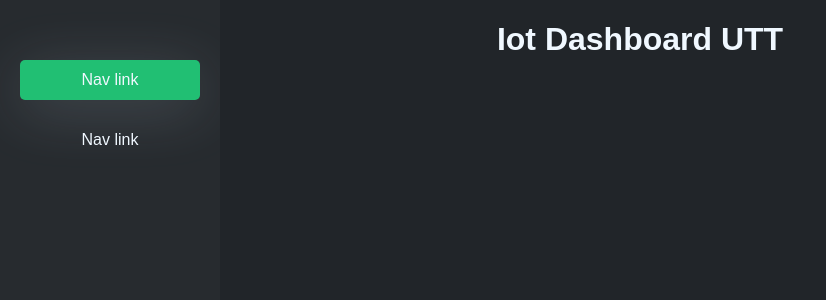
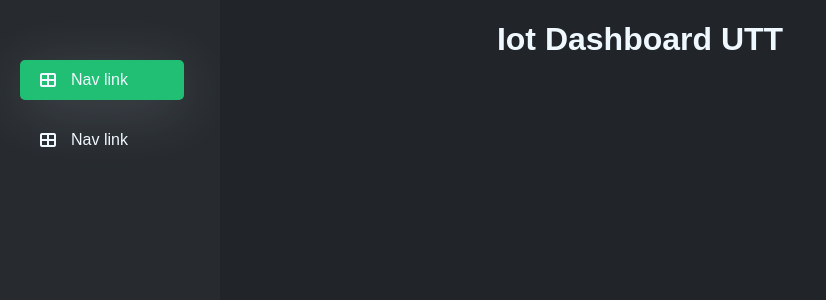
Before and after one commit to mancillajonathan/iot-utt-dashboard-2020, a React (Create React App) app: page / in a window 1280 px wide. Shown: the top 300 px of the page, without its empty margins (0-826 px from the left). Built offline with nearby package versions, Linux system fonts and the light colour scheme.

Commit message:
implementing icons

```diff
--- a/src/components/Button.js
+++ b/src/components/Button.js
@@ -4,7 +4,10 @@ import './styles/button.css';
 const Button = () => {
 	return (
 		<div className='Nav-button'>
-			<p>Nav link</p>
+			<div className='container'>
+				<i class='fas fa-th-large'></i>
+				<p>Nav link</p>
+			</div>
 		</div>
 	);
 };
--- a/src/components/NavLinks.js
+++ b/src/components/NavLinks.js
@@ -4,7 +4,10 @@ import './styles/navLink.css';
 const NavLinks = () => {
 	return (
 		<div className='Nav-link'>
-			<p>Nav link</p>
+			<div className='container'>
+				<i class='fas fa-th-large'></i>
+				<p>Nav link</p>
+			</div>
 		</div>
 	);
 };
--- a/src/components/styles/button.css
+++ b/src/components/styles/button.css
@@ -1,5 +1,5 @@
 .Nav-button {
-	width: 100%;
+	width: 80%;
 	height: 40px;
 	background-color: #21bf73;
 	box-shadow: 0px 10px 60px rgba(196, 213, 230, 0.2);
@@ -8,4 +8,16 @@
 	justify-content: center;
 	align-items: center;
 	margin-bottom: 20px;
+	padding-left: 20px;
 }
+
+.container {
+	width: 100%;
+	display: flex;
+
+	align-items: center;
+}
+
+.container i {
+	margin-right: 15px;
+}
--- a/src/components/styles/navLink.css
+++ b/src/components/styles/navLink.css
@@ -1,9 +1,20 @@
 .Nav-link {
-	width: 100%;
+	width: 80%;
 	height: 40px;
 	border-radius: 5px;
 	display: flex;
 	justify-content: center;
 	align-items: center;
 	margin-bottom: 20px;
+	padding-left: 20px;
 }
+.container {
+	width: 100%;
+	display: flex;
+
+	align-items: center;
+}
+
+.container i {
+	margin-right: 15px;
+}
```
